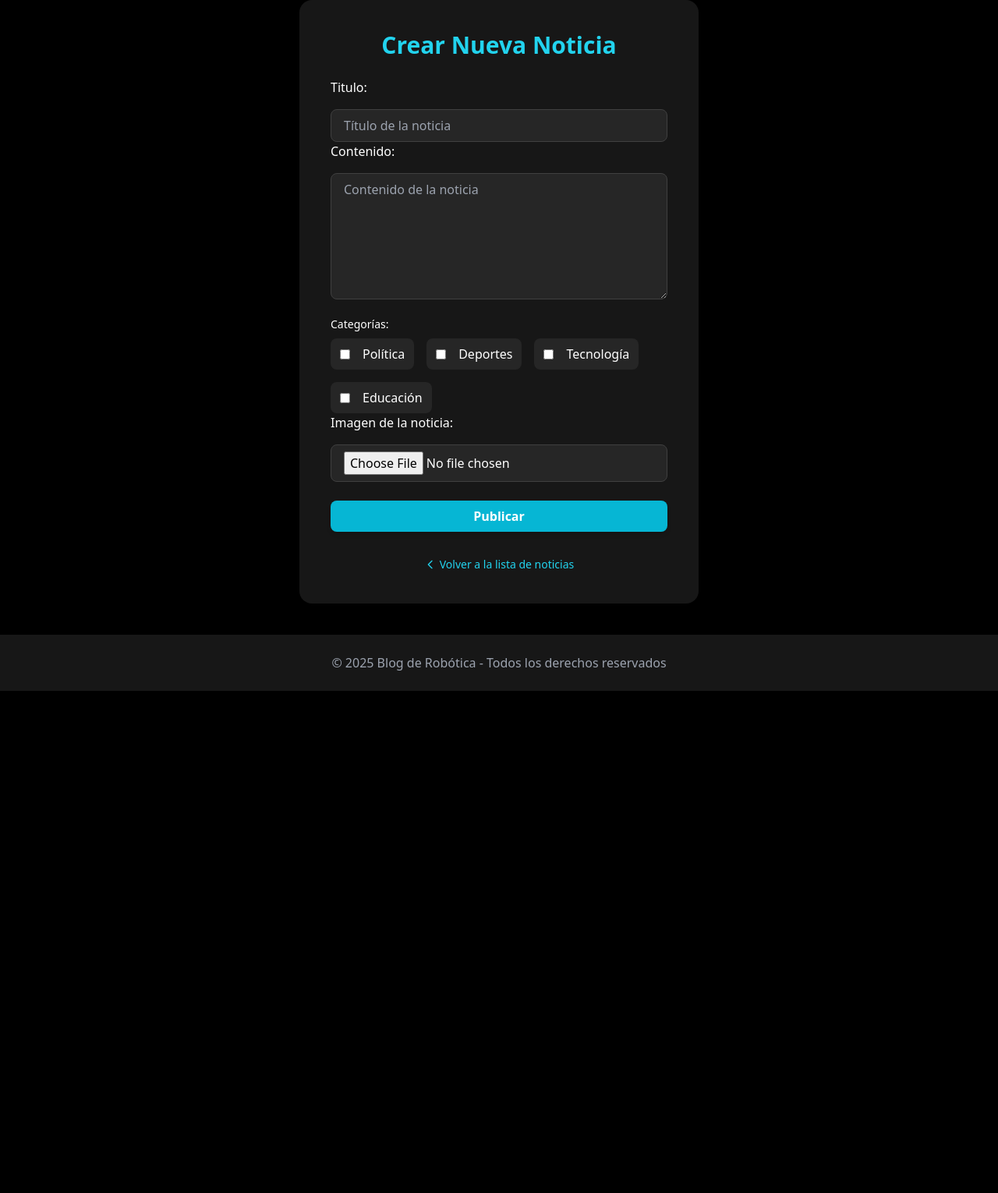
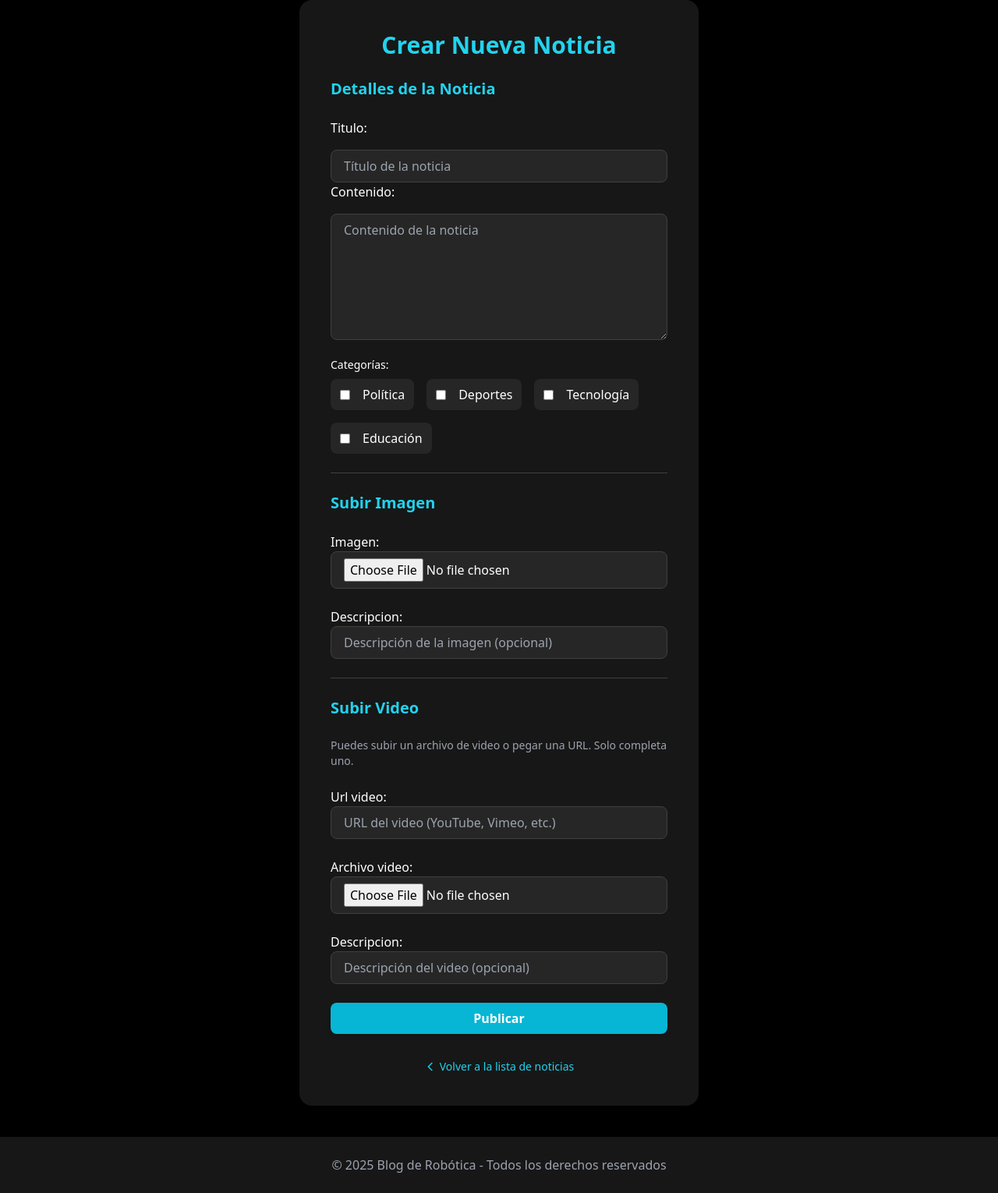
Before and after one commit to marcelocasco/BLOG-Robotica-, a Django app: page /nueva/ in a window 1280 px wide. Shown: the part 64-1594 px from the top of the page at 78% size. Before the commit the page ends 950 px from the top, so only its background shows below. Run offline with Django 5.2, Linux system fonts and the light colour scheme; a user stored in the database is signed in; data comes from the database, SQL or seed files in the repository; both versions use the stored data as it was after the commit; some libraries are stand-ins or nearby versions.

Commit message:
Implementación de subida de videos desde cualquier dispositivo e imágenes, carga de noticias

```diff
--- a/apps/noticias/forms.py
+++ b/apps/noticias/forms.py
@@ -1,6 +1,15 @@
+# En tu archivo forms.py
+
 from django import forms
-from .models import Perfil
+# Asegúrate de que todos los modelos están importados
+from .models import Noticia, Comentario, Imagen, Video, Perfil
+from django.core.exceptions import ValidationError
+from django.contrib.auth.forms import UserCreationForm
+from django.contrib.auth.models import User
+
 # Formulario para editar la biografía del perfil
+
+
 class PerfilForm(forms.ModelForm):
     class Meta:
         model = Perfil
@@ -12,18 +21,9 @@ class PerfilForm(forms.ModelForm):
                 'placeholder': 'Escribe tu biografía...'
             }),
         }
-    # El campo foto_perfil se mostrará como input tipo file
-from django import forms
-from .models import Noticia,Comentario
-from django.contrib.auth.models import User
-from django.contrib.auth.forms import UserCreationForm
-from django.core.exceptions import ValidationError
+
 
 class NoticiaForm(forms.ModelForm):
-    imagen = forms.ImageField(required=False, label='Imagen de la noticia', widget=forms.ClearableFileInput(attrs={
-        'class': 'w-full px-4 py-2 rounded-lg bg-neutral-800 border border-neutral-700 focus:ring-2 focus:ring-cyan-400 outline-none',
-    }))
-    # Campo para seleccionar una o varias categorías
     categorias = forms.ModelMultipleChoiceField(
         queryset=None,
         widget=forms.CheckboxSelectMultiple(attrs={
@@ -53,12 +53,61 @@ class NoticiaForm(forms.ModelForm):
             }),
         }
 
+
+class ImagenForm(forms.ModelForm):
+    class Meta:
+        model = Imagen
+        fields = ['imagen', 'descripcion']
+        widgets = {
+            'imagen': forms.ClearableFileInput(attrs={
+                'class': 'w-full px-4 py-2 rounded-lg bg-neutral-800 border border-neutral-700 focus:ring-2 focus:ring-cyan-400 outline-none',
+            }),
+            'descripcion': forms.TextInput(attrs={
+                'class': 'w-full px-4 py-2 rounded-lg bg-neutral-800 border border-neutral-700 focus:ring-2 focus:ring-cyan-400 outline-none',
+                'placeholder': 'Descripción de la imagen (opcional)'
+            }),
+        }
+
+
+class VideoForm(forms.ModelForm):
+    def clean(self):
+        cleaned_data = super().clean()
+        url_video = cleaned_data.get('url_video')
+        archivo_video = cleaned_data.get('archivo_video')
+
+        if not url_video and not archivo_video:
+            raise forms.ValidationError(
+                "Debes proporcionar una URL o subir un archivo de video.")
+
+        if url_video and archivo_video:
+            raise forms.ValidationError(
+                "No puedes proporcionar una URL y subir un archivo de video al mismo tiempo.")
+
+    class Meta:
+        model = Video
+        fields = ['url_video', 'archivo_video', 'descripcion']
+        widgets = {
+            'url_video': forms.URLInput(attrs={
+                'class': 'w-full px-4 py-2 rounded-lg bg-neutral-800 border border-neutral-700 focus:ring-2 focus:ring-cyan-400 outline-none',
+                'placeholder': 'URL del video (YouTube, Vimeo, etc.)'
+            }),
+            'archivo_video': forms.ClearableFileInput(attrs={
+                'class': 'w-full px-4 py-2 rounded-lg bg-neutral-800 border border-neutral-700 focus:ring-2 focus:ring-cyan-400 outline-none',
+            }),
+            'descripcion': forms.TextInput(attrs={
+                'class': 'w-full px-4 py-2 rounded-lg bg-neutral-800 border border-neutral-700 focus:ring-2 focus:ring-cyan-400 outline-none',
+                'placeholder': 'Descripción del video (opcional)'
+            }),
+        }
+
+
 class RegistroUsuarioForm(UserCreationForm):
     email = forms.EmailField(required=True)
 
     class Meta:
         model = User
         fields = ['username', 'email', 'password1', 'password2']
+
 
 class ComentarioForm(forms.ModelForm):
     class Meta:
--- a/apps/noticias/urls.py
+++ b/apps/noticias/urls.py
@@ -16,8 +16,13 @@ urlpatterns = [
     path('editar/<int:pk>/', views.noticia_editar, name='noticia_editar'),
     path('detalle/<int:pk>/', views.noticia_detalle, name='noticia_detalle'),
     path('logout/', views.cerrar_sesion, name='logout'),
-    path('noticia/<int:pk>/eliminar/', views.eliminar_noticia, name='eliminar_noticia'),
-    path('comentario/<int:comentario_id>/eliminar/', views.eliminar_comentario, name='eliminar_comentario'),
+    path('noticia/<int:pk>/eliminar/',
+         views.eliminar_noticia, name='eliminar_noticia'),
+    path('comentario/<int:comentario_id>/eliminar/',
+         views.eliminar_comentario, name='eliminar_comentario'),
     path('perfil/', views.perfil_usuario, name='perfil_usuario'),
-    path('sobre-nosotros/', views.sobre_nosotros, name='sobre_nosotros'),  # Ruta para la página Sobre Nosotros
+    # Ruta para la página Sobre Nosotros
+    path('sobre-nosotros/', views.sobre_nosotros, name='sobre_nosotros'),
+
+
 ]
--- a/apps/noticias/views.py
+++ b/apps/noticias/views.py
@@ -2,6 +2,10 @@
 
 from .models import Perfil
 from django.contrib.auth.decorators import login_required
+
+from .forms import NoticiaForm, ImagenForm, VideoForm
+from .models import Noticia, Comentario, Imagen, Video
+
 
 from django.shortcuts import render, redirect, get_object_or_404
 from .forms import NoticiaForm, RegistroUsuarioForm, ComentarioForm
@@ -9,6 +13,7 @@ from .models import Noticia, Comentario
 from django.contrib.auth import login, logout
 from django.contrib.auth.decorators import login_required
 from django.http import HttpResponseForbidden, Http404
+
 
 def sobre_nosotros(request):
     """
@@ -21,7 +26,8 @@ def sobre_nosotros(request):
 @login_required
 def perfil_usuario(request):
     from .forms import PerfilForm
-    perfil, created = Perfil.objects.get_or_create(persona=request.user, defaults={'biografia': ''})
+    perfil, created = Perfil.objects.get_or_create(
+        persona=request.user, defaults={'biografia': ''})
     if request.method == 'POST':
         form = PerfilForm(request.POST, request.FILES, instance=perfil)
         if form.is_valid():
@@ -32,7 +38,6 @@ def perfil_usuario(request):
     return render(request, 'noticias/perfil.html', {'usuario': request.user, 'perfil': perfil, 'form': form})
 
 
-
 @login_required  # Solo usuarios autenticados pueden ver la página de inicio y las noticias
 def inicio(request):
     """
@@ -40,35 +45,70 @@ def inicio(request):
     Muestra la lista de las últimas noticias.
     Si el usuario no está autenticado, va a ser redirigido al login automáticamente.
     """
-    noticias = Noticia.objects.order_by('-fecha')[:10]  # Por ejemplo, las 10 últimas noticias
+    noticias = Noticia.objects.order_by(
+        '-fecha')[:10]  # Por ejemplo, las 10 últimas noticias
     return render(request, 'noticias/todas_noticias.html', {'noticias': noticias})
+
+
+# ------------------------------------------------------
 
 
 @login_required
 def noticia_nueva(request):
     """
-    Permite a un usuario autenticado crear una nueva noticia.
+    Permite a un usuario autenticado crear una nueva noticia,
+    incluyendo la subida de imágenes y videos.
     """
     if request.method == "POST":
-        form = NoticiaForm(request.POST, request.FILES)
-        if form.is_valid():
-            noticia = form.save(commit=False)
-            # Ahora el campo autor es el usuario autenticado
+        # Instanciar los formularios con los datos del POST y los archivos subidos
+        form_noticia = NoticiaForm(request.POST)
+        form_imagen = ImagenForm(request.POST, request.FILES)
+        form_video = VideoForm(request.POST, request.FILES)
+
+        # Validar todos los formularios que usas
+        if form_noticia.is_valid() and form_imagen.is_valid() and form_video.is_valid():
+            # 1. Guardar la noticia
+            noticia = form_noticia.save(commit=False)
             noticia.autor = request.user
             noticia.save()
-            # Guardar las categorías seleccionadas
-            categorias = form.cleaned_data.get('categorias')
+
+            # Guardar las categorías después de guardar la noticia
+            categorias = form_noticia.cleaned_data.get('categorias')
             if categorias:
                 noticia.categorias.set(categorias)
-            # Si se subió una imagen, crear el objeto Imagen relacionado
-            imagen_archivo = form.cleaned_data.get('imagen')
-            if imagen_archivo:
-                from .models import Imagen
-                Imagen.objects.create(noticia=noticia, imagen=imagen_archivo)
-            return redirect('todas_noticias')
+
+            # 2. Guardar la imagen si se proporcionó
+            if form_imagen.cleaned_data.get('imagen'):
+                imagen = form_imagen.save(commit=False)
+                imagen.noticia = noticia
+                imagen.save()
+
+            # 3. Guardar el video si se proporcionó una URL o un archivo
+            # La validación del formulario de video ya asegura que solo haya uno de los dos campos llenos
+            url_video = form_video.cleaned_data.get('url_video')
+            archivo_video = form_video.cleaned_data.get('archivo_video')
+
+            if url_video or archivo_video:
+                video = form_video.save(commit=False)
+                video.noticia = noticia
+                video.save()
+
+            # Redireccionar a la página de inicio, por ejemplo
+            return redirect('inicio')
     else:
-        form = NoticiaForm()
-    return render(request, 'noticias/noticia_form.html', {'form': form})
+        # Si no es un POST, inicializar los formularios vacíos
+        form_noticia = NoticiaForm()
+        form_imagen = ImagenForm()
+        form_video = VideoForm()
+
+    return render(request, 'noticias/noticia_form.html', {
+        'form_noticia': form_noticia,
+        'form_imagen': form_imagen,
+        'form_video': form_video
+    })
+
+
+# -------------------------------------------------
 
 
 @login_required
@@ -112,7 +152,8 @@ def lista_noticias(request):
     categoria_nombre = request.GET.get('categoria')
     if categoria_nombre:
         # Filtrar noticias por nombre de categoría (case-insensitive)
-        noticias = Noticia.objects.filter(categorias__nombre__iexact=categoria_nombre).order_by('-fecha')
+        noticias = Noticia.objects.filter(
+            categorias__nombre__iexact=categoria_nombre).order_by('-fecha')
     else:
         noticias = Noticia.objects.order_by('-fecha')
     return render(request, 'noticias/todas_noticias.html', {
--- a/templates/noticias/noticia_form.html
+++ b/templates/noticias/noticia_form.html
@@ -29,17 +29,22 @@
     <div class="flex items-center justify-center min-h-[calc(100vh-4rem)]">
         <div class="bg-neutral-900 p-10 rounded-2xl shadow-xl w-full max-w-lg">
             <h2 class="text-3xl font-bold text-center mb-6 text-cyan-400">Crear Nueva Noticia</h2>
+
             <form method="post" enctype="multipart/form-data" class="space-y-6">
                 {% csrf_token %}
+
+                <h3 class="text-xl font-semibold text-cyan-400">Detalles de la Noticia</h3>
                 <div class="space-y-4">
-                    {{ form.titulo.label_tag }}
-                    {{ form.titulo }}
-                    {{ form.contenido.label_tag }}
-                    {{ form.contenido }}
+                    {{ form_noticia.titulo.label_tag }}
+                    {{ form_noticia.titulo }}
+
+                    {{ form_noticia.contenido.label_tag }}
+                    {{ form_noticia.contenido }}
+
                     <div>
                         <label class="block text-sm font-medium mb-2">Categorías:</label>
                         <div class="flex flex-wrap gap-4">
-                            {% for checkbox in form.categorias %}
+                            {% for checkbox in form_noticia.categorias %}
                                 <label class="flex items-center gap-2 bg-neutral-800 px-3 py-2 rounded-lg cursor-pointer">
                                     {{ checkbox.tag }}
                                     <span class="text-white">{{ checkbox.choice_label }}</span>
@@ -47,11 +52,22 @@
                             {% endfor %}
                         </div>
                     </div>
-                    {{ form.imagen.label_tag }}
-                    {{ form.imagen }}
                 </div>
+
+                <hr class="border-neutral-700">
+
+                <h3 class="text-xl font-semibold text-cyan-400">Subir Imagen</h3>
+                {{ form_imagen.as_p }}
+
+                <hr class="border-neutral-700">
+
+                <h3 class="text-xl font-semibold text-cyan-400">Subir Video</h3>
+                <p class="text-sm text-gray-400 mb-4">Puedes subir un archivo de video o pegar una URL. Solo completa uno.</p>
+                {{ form_video.as_p }}
+
                 <button type="submit" class="w-full py-2 px-4 bg-cyan-500 hover:bg-cyan-600 transition rounded-lg font-semibold shadow-md">Publicar</button>
             </form>
+
             <div class="flex justify-center mt-8">
                 <a href="{% url 'todas_noticias' %}" class="text-cyan-400 hover:underline text-sm flex items-center">
                     <svg xmlns="http://www.w3.org/2000/svg" class="h-4 w-4 mr-1" fill="none" viewBox="0 0 24 24" stroke="currentColor"><path stroke-linecap="round" stroke-linejoin="round" stroke-width="2" d="M15 19l-7-7 7-7" /></svg>
```
Also changed, not shown: apps/noticias/models.py (+14 -8 lines), apps/noticias/migrations/0004_video_archivo_video_alter_video_url_video.py (added), db.sqlite3, media/noticias/imagenes/HUmanoid_Robots_IFR_1.jpg (added), media/noticias/imagenes/RC_Robotnik_RB-WATCHER_3-1536x982.webp (added), media/noticias/imagenes/md.webp (added), media/noticias/imagenes/md_1.webp (added), media/noticias/imagenes/robot_cocina.avif (added), media/noticias/imagenes/th.jfif (added), media/noticias/imagenes/th_bdkG94V.jfif (added), 1 other file.
